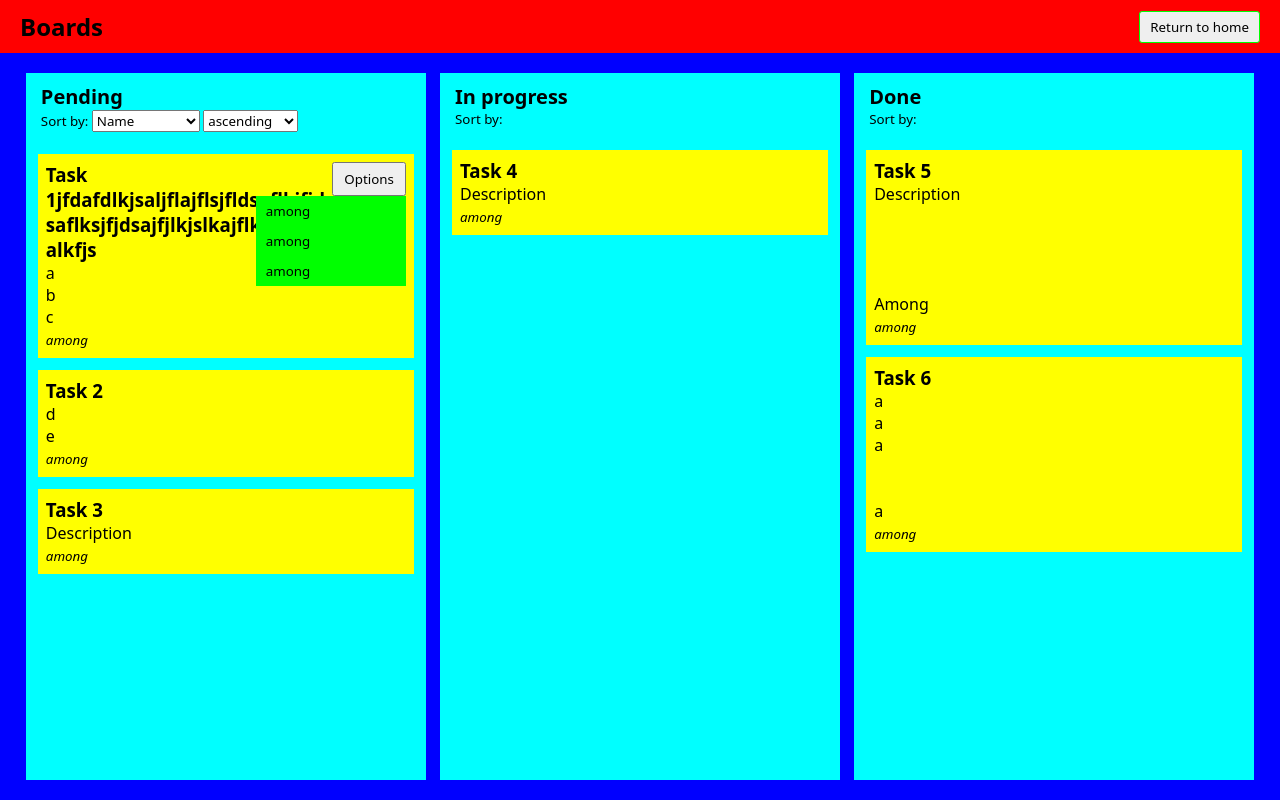
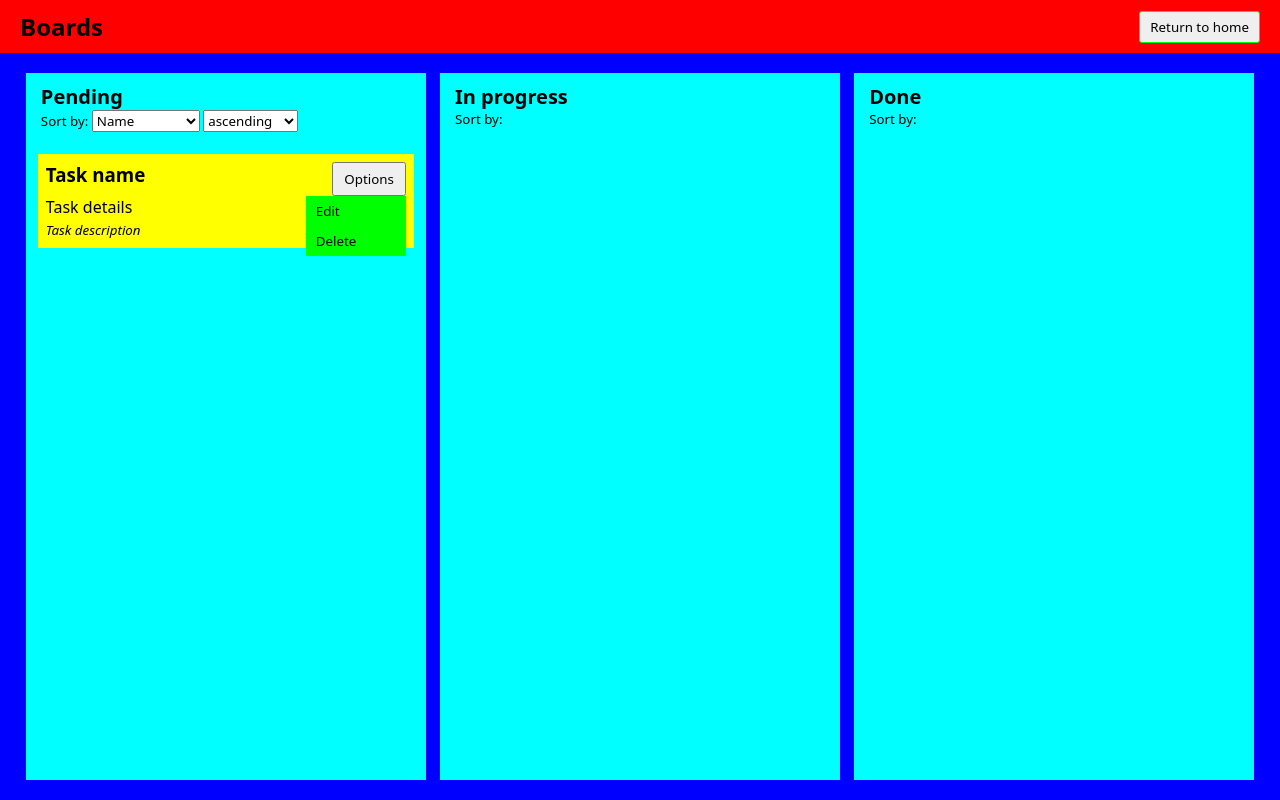
Before and after one commit to caffeinated01/task-tracker, a Flask app: page /boards/1 in a window 1280 px wide. Run offline with Flask 3, Linux system fonts and the light colour scheme.

Commit message:
Id gen + make templates

```diff
--- a/app/static/board_disp.css
+++ b/app/static/board_disp.css
@@ -130,8 +130,7 @@ small {
 
 .option-dropdown-menu {
     position: absolute;
-    display: block;
-    width: 150px;
+    width: 100px;
     right: 0;
     font-size: 13.33px;
 }
--- a/app/templates/board.html
+++ b/app/templates/board.html
@@ -31,31 +31,20 @@
           </select>
         </div>
         <div class="status-list">
-          <div class="task" draggable="true">
-            <div class="task-header">
-              <h3 draggable="false">Task 1jfdafdlkjsaljflajflsjfldsaflkjfjdsaflksjfjdsajfjlkjslkajflkjslkjffjsalkfjs</h3>
-              <div class="option-dropdown-comp">
-                <button>Options</button>
-                <div class="option-dropdown-menu">
-                  <a>among</a>
-                  <a>among</a>
-                  <a>among</a>
+            <div class="task" id="task_9999" draggable="true">
+              <div class="task-header">
+                <h3 draggable="false">Task name</h3>
+                <div class="option-dropdown-comp" draggable="false">
+                  <button class="option-button" id="option-button">Options</button>
+                  <div class="option-dropdown-menu">
+                    <a id="edit">Edit</a>
+                    <a id="delete">Delete</a>
+                  </div>
                 </div>
               </div>
+              <p class="task-desc" draggable="false">Task details</p>
+              <small draggable="false">Task description</small>
             </div>
-            <p class="task-desc" draggable="false">a<br>b<br>c</p>
-            <small draggable="false">among</small>
-          </div>
-          <div class="task" draggable="true">
-            <h3 draggable="false">Task 2</h3>
-            <p class="task-desc" draggable="false">d<br>e</p>
-            <small draggable="false">among</small>
-          </div>
-          <div class="task" draggable="true">
-            <h3 draggable="false">Task 3</h3>
-            <p class="task-desc" draggable="false">Description</p>
-            <small draggable="false">among</small>
-          </div>
         </div>
       </div>
     </div>
@@ -66,11 +55,6 @@
           Sort by:
         </div>
         <div class="status-list">
-          <div class="task" draggable="true">
-            <h3 draggable="false">Task 4</h3>
-            <p class="task-desc" draggable="false">Description</p>
-            <small draggable="false">among</small>
-          </div>
         </div>
       </div>
     </div>
@@ -81,16 +65,6 @@
           Sort by:
         </div>
         <div class="status-list">
-          <div class="task" draggable="true">
-            <h3 draggable="false">Task 5</h3>
-            <p class="task-desc" draggable="false">Description<br><br><br><br><br>Among</p>
-            <small draggable="false">among</small>
-          </div>
-          <div class="task" draggable="true">
-            <h3 draggable="false">Task 6</h3>
-            <p class="task-desc" draggable="false">a<br>a<br>a<br><br><br>a</p>
-            <small draggable="false">among</small>
-          </div>
         </div>
       </div>
     </div>
@@ -102,7 +76,20 @@
   </div>
 </div>
 <template id="task-template">
-
+  <div class="task" id="task_9999" draggable="true">
+    <div class="task-header">
+      <h3 draggable="false">Task name</h3>
+      <div class="option-dropdown-comp">
+        <button class="option-button" id="option-button">Options</button>
+        <div class="option-dropdown-menu">
+          <a id="edit">Edit</a>
+          <a id="delete">Delete</a>
+        </div>
+      </div>
+    </div>
+    <p class="task-desc" draggable="false">Task details</p>
+    <small draggable="false">Task description</small>
+  </div>
 </template>
 {% endblock %}
 
```
Also changed, not shown: app/static/board_disp.js (+51 -13 lines), app/utils/id_gen.py (added, +36 -0 lines).
